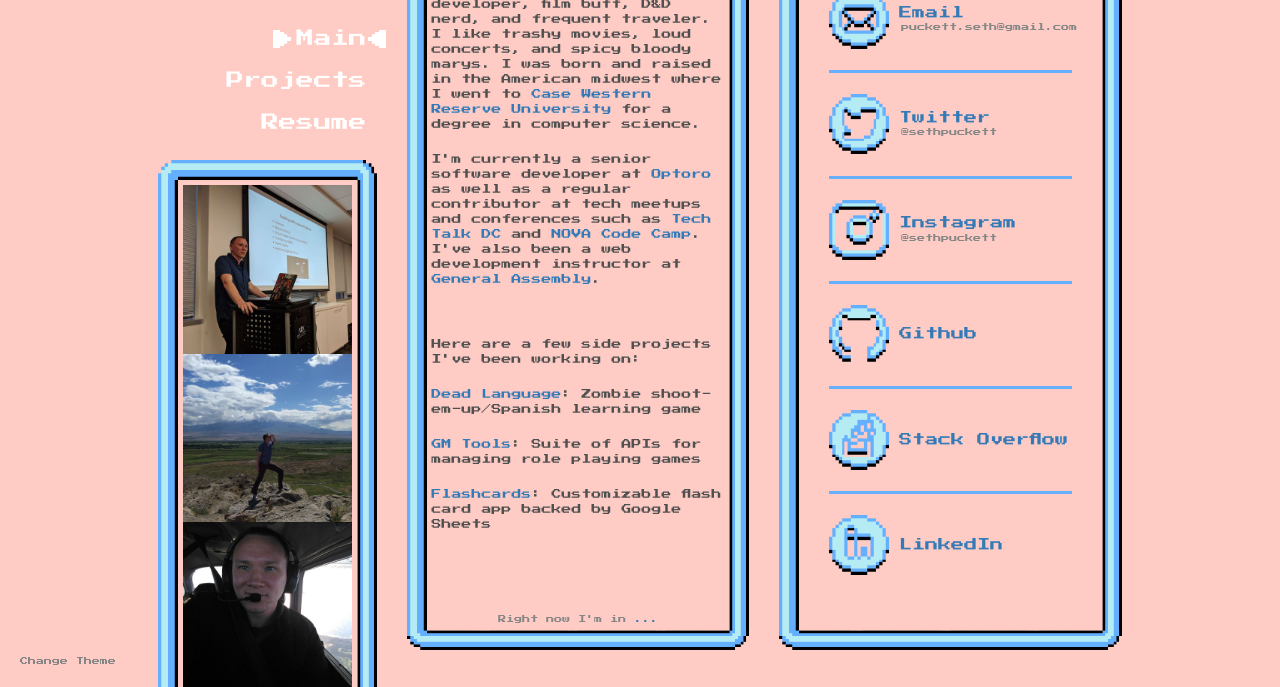
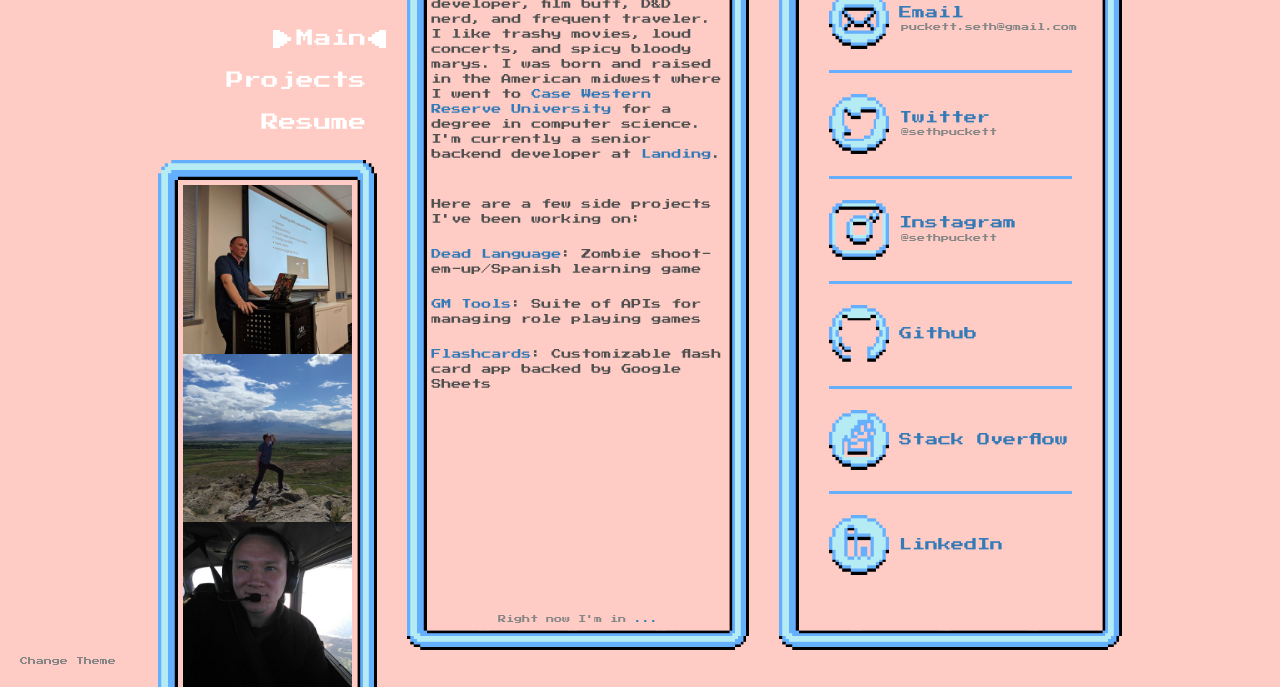
Before and after one commit to sethpuckett/personal-site, a plain HTML site: page index.html in a window 1280 px wide. Shown: the part 113-800 px from the top of the page. Drawn offline with nearby package versions, Linux system fonts and the light colour scheme; a script that the page names is missing.

Commit message:
update employment

```diff
--- a/index.html
+++ b/index.html
@@ -61,9 +61,8 @@
                             <div class="col-sm-6 col">
                                 <div id="bio" class="box tall-box-fixed">
                                     <div class="text-content">
-                                        <p>Hi, I'm Seth! I'm a software developer, film buff, D&D nerd, and frequent traveler. I like trashy movies, loud concerts, and spicy bloody marys. I was born and raised in the American midwest where I went to <a href="http://engineering.case.edu/eecs/" target="_blank">Case Western Reserve University</a> for a degree in computer science.</p>
-                                        <p>I'm currently a senior software developer at <a href="https://www.optoro.com/" target="_blank">Optoro</a> as well as a regular contributor at tech meetups and conferences such as <a href="http://www.meetup.com/TechTalkDC/" target="_blank">Tech Talk DC</a> and <a href="http://novacodecamp.org/" target="_blank">NOVA Code Camp</a>. I've also been a web development instructor at <a href="https://generalassemb.ly/education/front-end-web-development" target="_blank">General Assembly</a>.</p>
-                                        <br /><br />
+                                        <p>Hi, I'm Seth! I'm a software developer, film buff, D&D nerd, and frequent traveler. I like trashy movies, loud concerts, and spicy bloody marys. I was born and raised in the American midwest where I went to <a href="http://engineering.case.edu/eecs/" target="_blank">Case Western Reserve University</a> for a degree in computer science. I'm currently a senior backend developer at <a href="https://www.hellolanding.com/" target="_blank">Landing</a>.</p>
+                                        <br />
                                         <p>Here are a few side projects I've been working on: </p>
                                         <p><a href ="https://www.deadlanguage.io/" target="_blank">Dead Language</a>: Zombie shoot-em-up/Spanish learning game</p>
                                         <p><a href ="https://www.projects.sethpuckett.com/gm-tools/" target="_blank">GM Tools</a>: Suite of APIs for managing role playing games</p>
```
